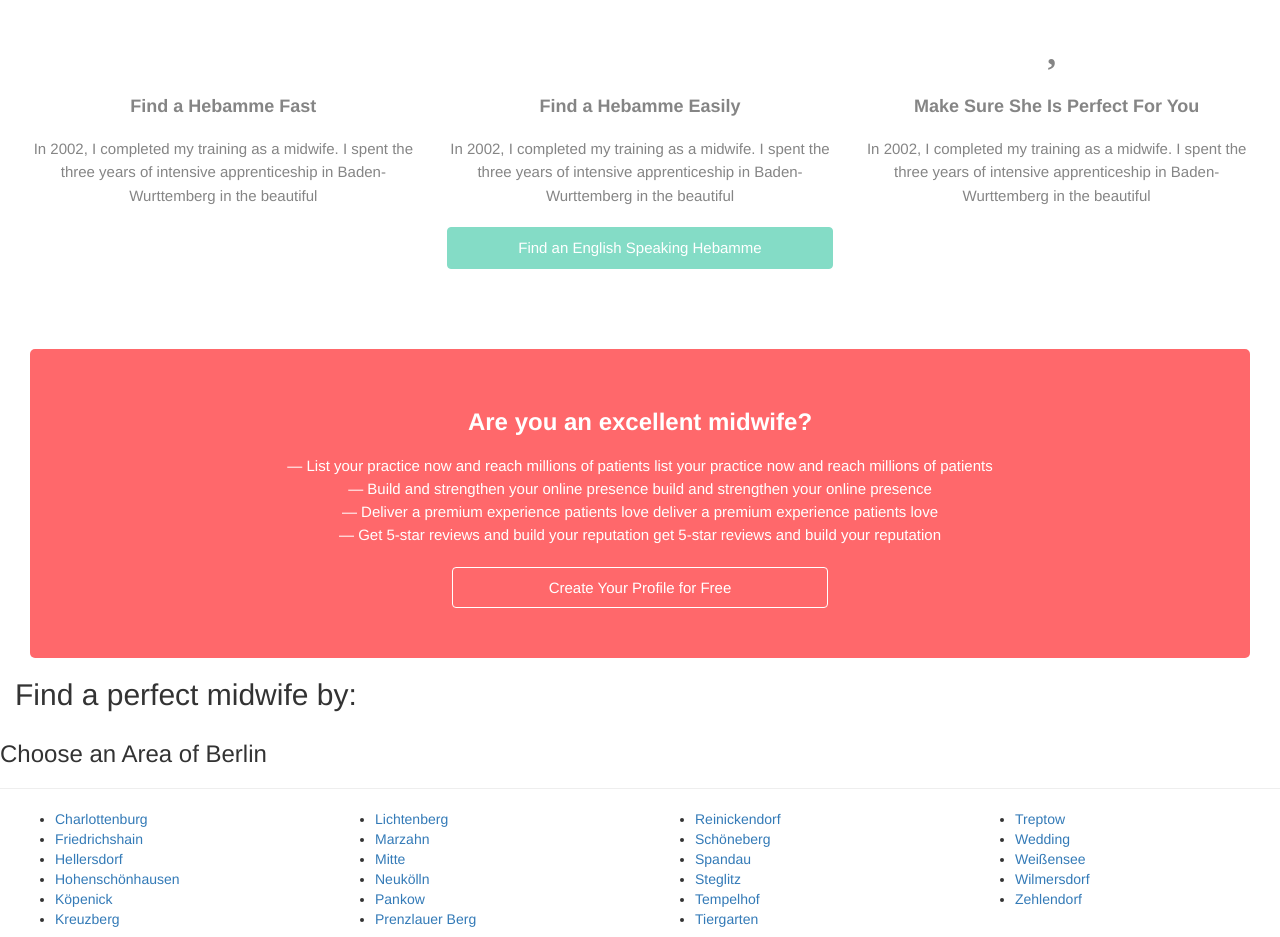
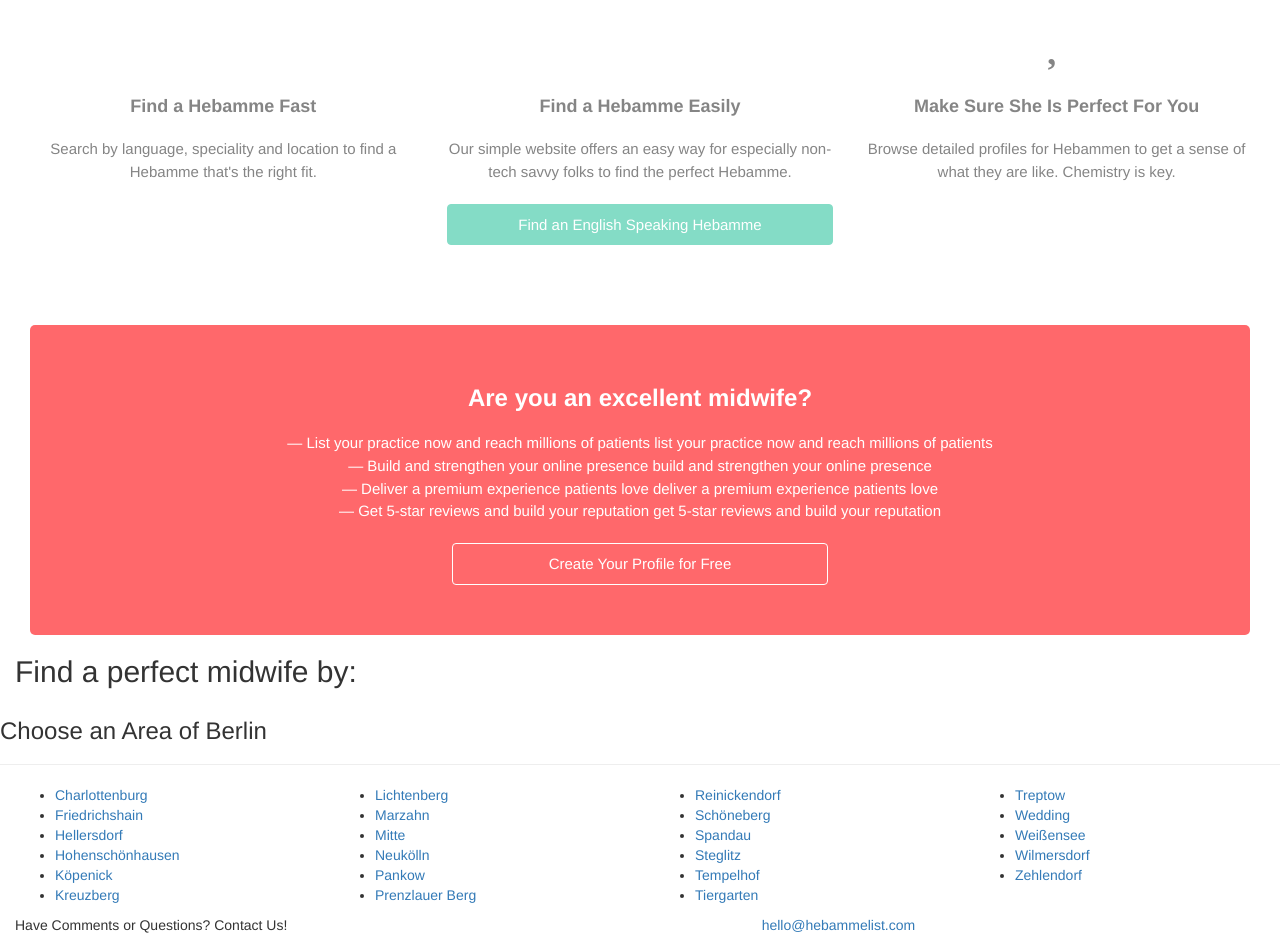
Before and after one commit to manninglabs/heblist, a Vue app: page / in a window 1280 px wide. Shown: the part 920-1857 px from the top of the page. Built offline with nearby package versions, Linux system fonts and the light colour scheme; a web font is replaced by a local one.

Commit message:
Copy updates.

```diff
--- a/src/components/Footer.vue
+++ b/src/components/Footer.vue
@@ -53,7 +53,7 @@
           <span>Have Comments or Questions? Contact Us!</span>
         </div>
         <div class="col-lg-5 col-md-5 col-sm-12 col-xs-12">
-          <a href="mailto:service@hebammelist.com">service@hebammelist.com</a>
+          <a href="mailto:hello@hebammelist.com">hello@hebammelist.com</a>
         </div>
       </div>
     </div>
--- a/src/components/NavBar.vue
+++ b/src/components/NavBar.vue
@@ -10,7 +10,7 @@
         <router-link class="navbar-brand" to="/"><img src="/static/images/your-hebamme-logo.svg" alt="#"></router-link>
       </div>
       <div class="collapse navbar-collapse" id="responsive-menu">
-        <a href="submit-profile-1.html"><button class="btn btn-default cta-button pull-right">Are You a Hebamme? Add Your Profile For Free!</button></a>
+        <a href="mailto:hello@yourhebamme.com"><button class="btn btn-default cta-button pull-right">Are You a Hebamme? Add Your Profile For Free!</button></a>
       </div>
     </div>
   </nav>
--- a/src/pages/Home.vue
+++ b/src/pages/Home.vue
@@ -128,17 +128,17 @@
         <div class="col-lg-4 col-md-4 col-sm-4 col-xs-12">
           <p class="icon"><i class="fa fa-bolt fa-4x"></i></p>
           <h4>Find a Hebamme Fast</h4>
-          <p>In 2002, I completed my training as a midwife. I spent the three years of intensive apprenticeship in Baden-Wurttemberg in the beautiful</p>
+          <p>Search by language, speciality and location to find a Hebamme that's the right fit.</p>
         </div>
         <div class="col-lg-4 col-md-4 col-sm-4 col-xs-12">
           <p class="icon"><i class="fa fa-envira fa-4x"></i></p>
           <h4>Find a Hebamme Easily</h4>
-          <p>In 2002, I completed my training as a midwife. I spent the three years of intensive apprenticeship in Baden-Wurttemberg in the beautiful</p>
+          <p>Our simple website offers an easy way for especially non-tech savvy folks to find the perfect Hebamme.</p>
         </div>
         <div class="col-lg-4 col-md-4 col-sm-4 col-xs-12">
           <p class="icon"><i class="fa fa-heart fa-4x"></i></p>
           <h4>Make Sure She Is Perfect For You</h4>
-          <p>In 2002, I completed my training as a midwife. I spent the three years of intensive apprenticeship in Baden-Wurttemberg in the beautiful</p>
+          <p>Browse detailed profiles for Hebammen to get a sense of what they are like. Chemistry is key.</p>
         </div>
       </div>
     </div>
```
